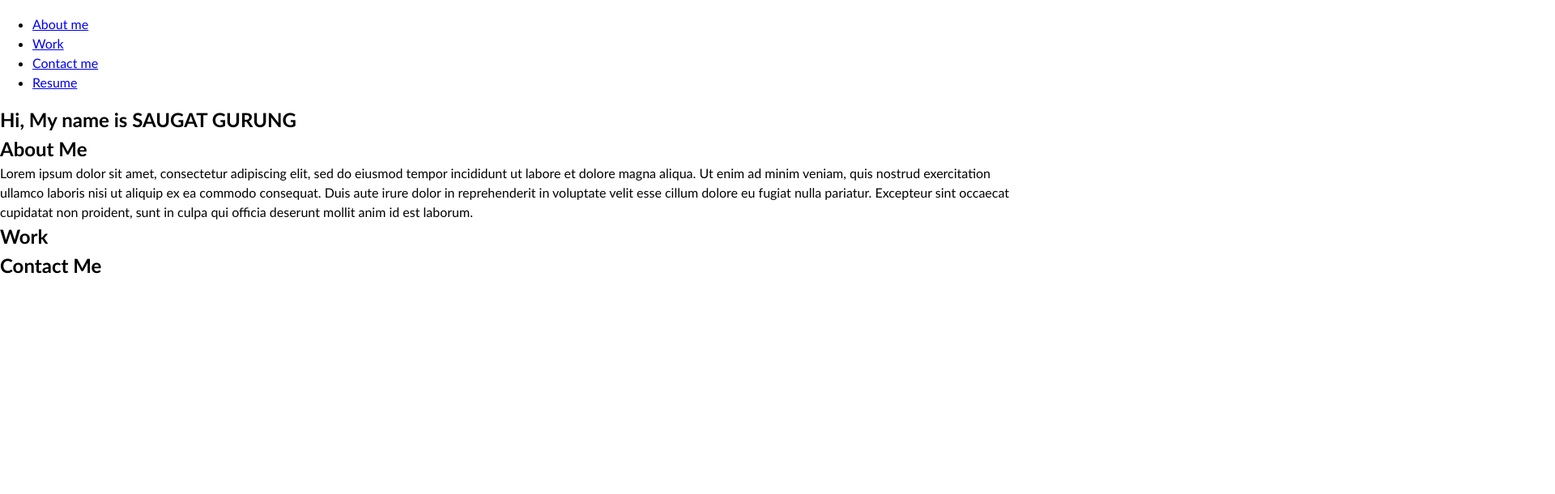
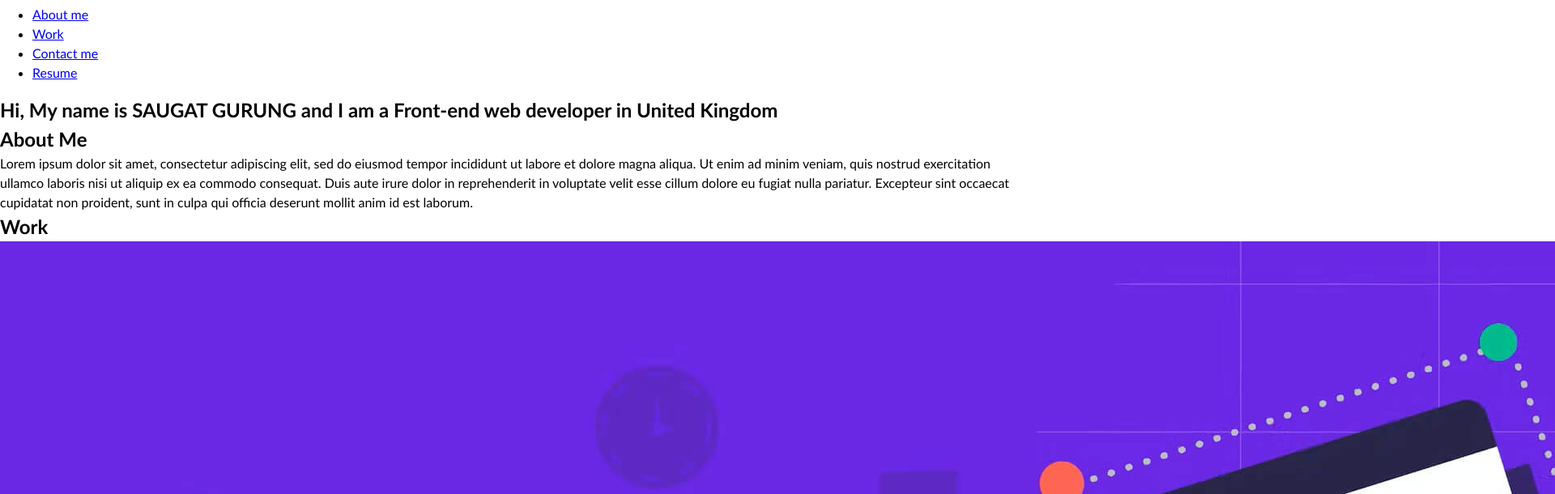
Before and after one commit to SaugatGurung20/SaugatGurung20-Portfolio, a plain HTML site: page index.html in a window 1280 px wide. Shown: the part 46-656 px from the top of the page at 81% size, 1920 px wide, since content can reach past the window. Drawn offline with Linux system fonts and the light colour scheme; files that its build step writes are made by us from their sources.

Commit message:
added ul and li in nav and added 1 link to work

```diff
--- a/css/style.css
+++ b/assets/css/style.css
@@ -8,6 +8,8 @@ body {
   font-family: 'Trebuchet MS', 'Lucida Sans Unicode', 'Lucida Grande', 'Lucida Sans', Arial, sans-serif;
   line-height: 1.5;
 }
+
+
 
 h1,
 h2,
--- a/index.html
+++ b/index.html
@@ -12,8 +12,8 @@
 <body>
   <!-- main logo / nav -->
   <header>
+    <nav class="top-nav">
       <h1><a href="#">Saugat Gurung</a></h1>
-    <nav>
       <ul>
         <li><a href="#about">About me</a>
         </li>
@@ -30,7 +30,7 @@
   <!-- hero banner -->
   <section class="hero-banner">
     <div>
-      <h2>Hi, My name is SAUGAT GURUNG</h2>
+      <h2>Hi, My name is SAUGAT GURUNG and I am a Front-end web developer in United Kingdom</h2>
     </div>
   </section>
 
@@ -44,7 +44,11 @@
     <!-- portfolio container -->
     <section class="page-section" id="work">
       <h2>Work</h2>
-
+      <div class="work-images">
+       <a href="https://saugatgurung20.github.io/code-refactor/" target="_blank">
+        <img src="./assets/images/code refacotor.jpeg" alt="code-refactor" class="larger-image">
+       </a>
+      </div>
     </section>
 
     <!-- contact -->
```
Also changed, not shown: assets/images/02-portfolio-1.jpg (renamed from images/02-portfolio-1.jpg), assets/images/02-portfolio-2.jpg (renamed from images/02-portfolio-2.jpg), assets/images/02-portfolio-3.jpg (renamed from images/02-portfolio-3.jpg), assets/images/02-portfolio-4.jpg (renamed from images/02-portfolio-4.jpg), assets/images/02-run-buddy.jpg (renamed from images/02-run-buddy.jpg), assets/images/code refacotor.jpeg (added), 2 other files. Lines whose indentation alone changed are shown as unchanged.
